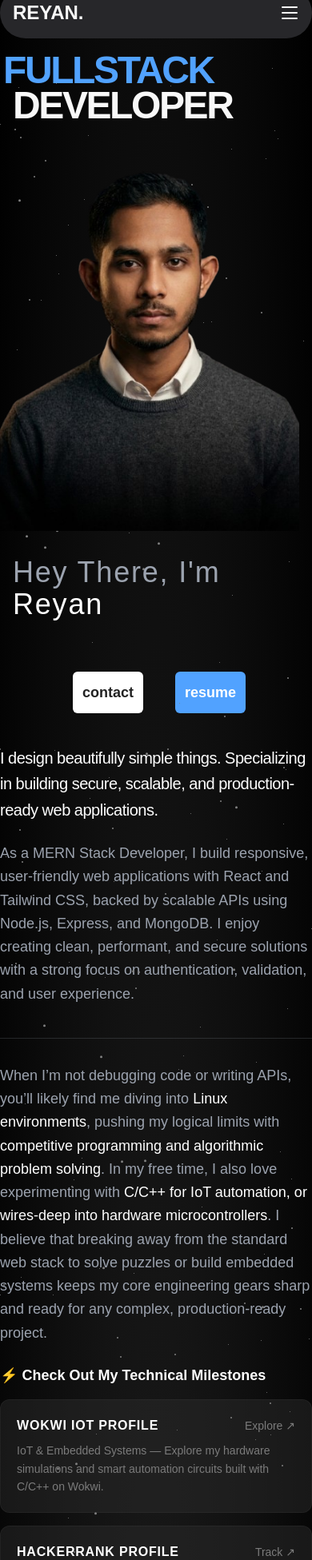
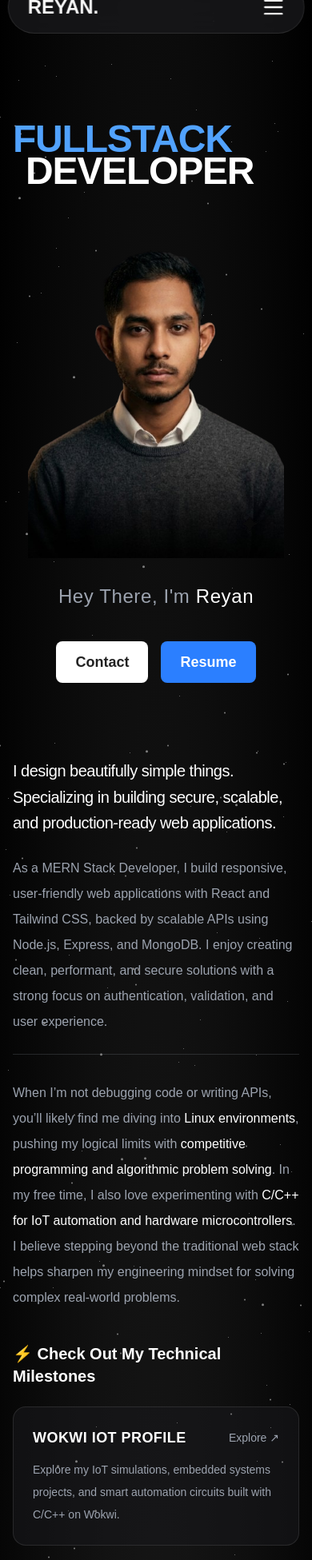
Before and after one commit to Ri-Reyan/reyan, a React app: page / in a window 390 px wide. Shown: the part 40-1991 px from the top of the page at 80% size. Built offline with nearby package versions, Linux system fonts and the light colour scheme; the HTML template or start-up script is replaced by a standard one.

Commit message:
almost done

```diff
--- a/src/App.tsx
+++ b/src/App.tsx
@@ -5,12 +5,9 @@ import Cursor from "./components/ui/Cursor";
 // import Loader from "./components/ui/Loader";
 import Home from "./pages/Home";
 import Navbar from "./components/nav/Navbar";
-import { useNav } from "./context/NavContext";
-import Menubar from "./components/nav/Menubar";
 
 const App = () => {
   // const [loading, setLoading] = useState(true);
-  const { isMenuOpen } = useNav();
 
   // useEffect(() => {
   //   const timer = setTimeout(() => {
@@ -33,7 +30,6 @@ const App = () => {
           <Cursor />
           <Navbar />
           <div className="pt-16">
-            {isMenuOpen && <Menubar />}
             <Routes>
               <Route path="/" element={<Home />} />
               {/* <Route path="/project/:id" element={<ProjectDetails />} /> */}
--- a/src/assets/stack_assets/doc_assests.ts
+++ b/src/assets/stack_assets/doc_assests.ts
@@ -132,6 +132,25 @@ export const projects: IprojectType[] = [
   },
   {
     id: 3,
+    title: "DOGSTUDIO – Modern 3D Landing Page",
+    description:
+      "An immersive, scroll-driven 3D landing page built with React and Three.js. Features animated GLTF models, GSAP-powered storytelling, responsive layouts, and high-performance WebGL rendering to deliver a premium brand experience.",
+    techStack: [
+      "React",
+      "Vite",
+      "Three.js",
+      "@react-three/fiber",
+      "@react-three/drei",
+      "GSAP",
+      "ScrollTrigger",
+      "Tailwind CSS",
+    ],
+    link: "https://dog-studio-a-modern-3d-landing-web.vercel.app/",
+    github:
+      "https://github.com/Ri-Reyan/DOG_STUDIO----A-modern-3d-landing-web-page-using-three-JS",
+  },
+  {
+    id: 3,
     title: "Forever — Full-Stack MERN E-Commerce Platform",
     description:
       "A scalable MERN e-commerce platform featuring user and admin authentication, product management, secure backend APIs, image uploads, and a fast, responsive shopping experience designed with React and Tailwind CSS.",
--- a/src/components/nav/Menubar.tsx
+++ b/src/components/nav/Menubar.tsx
@@ -1,5 +1,5 @@
+import { useLenis } from "lenis/react";
 import { useNav } from "../../context/NavContext";
-import { useLenis } from "lenis/react";
 
 const pages = [
   { id: 1, label: "HOME", section: "home" },
@@ -10,32 +10,50 @@ const pages = [
   { id: 6, label: "CONTACT", section: "contact" },
 ];
 
-const Menubar = () => {
+type MenubarProps = {
+  mobile?: boolean;
+};
+
+const Menubar = ({ mobile = false }: MenubarProps) => {
   const lenis = useLenis();
   const { setIsMenuOpen, activeSection, setActiveSection } = useNav();
 
+  const handleClick = (section: string) => {
+    setActiveSection(section);
+
+    if (mobile) {
+      setIsMenuOpen(false);
+    }
+
+    if (section === "home") {
+      lenis?.scrollTo(0);
+    } else {
+      lenis?.scrollTo(`#${section}`);
+    }
+  };
+
   return (
-    <div className="fixed z-40 w-full mt-10 m-2 p-6 bg-zinc-800 text-xl rounded-md tracking-wider md:relative md:inline-table text-justify">
-      {pages.map((page) => {
-        return (
-          <div
-            onClick={() => {
-              setActiveSection(page.section);
-              setIsMenuOpen(false);
-
-              if (page.section === "home") {
-                lenis?.scrollTo(0);
-              } else {
-                lenis?.scrollTo(`#${page.section}`);
-              }
-            }}
-            className={`p-4 hover:bg-zinc-900 rounded-xl font-medium hover:text-white ${activeSection === page.section ? "bg-zinc-900 text-white" : "text-secondary"}`}
-            key={page.id}
-          >
-            <button>{page.label}</button>
-          </div>
-        );
-      })}
+    <div
+      className={
+        mobile
+          ? "rounded-2xl bg-zinc-900 p-4 shadow-xl"
+          : "flex items-center gap-2"
+      }
+    >
+      {pages.map((page) => (
+        <button
+          key={page.id}
+          onClick={() => handleClick(page.section)}
+          className={`w-full rounded-xl px-4 py-3 text-left text-base font-medium tracking-wider transition-all duration-300 md:w-auto md:text-center md:text-base md:px-2
+            ${
+              activeSection === page.section
+                ? "bg-zinc-800 text-white"
+                : "text-secondary hover:bg-zinc-800 hover:text-white"
+            }`}
+        >
+          {page.label}
+        </button>
+      ))}
     </div>
   );
 };
--- a/src/components/nav/Navbar.tsx
+++ b/src/components/nav/Navbar.tsx
@@ -1,32 +1,47 @@
 import { TextAlignJustify, X } from "lucide-react";
+import { useNavigate } from "react-router-dom";
 import { useNav } from "../../context/NavContext";
-import { useNavigate } from "react-router-dom";
 import Menubar from "./Menubar";
+
+// type MenubarProps = {
+//   mobile?: boolean;
+// };
 
 const Navbar = () => {
   const { isMenuOpen, setIsMenuOpen } = useNav();
   const navigate = useNavigate();
 
   return (
-    <div className="fixed top-0 w-full z-50 bg-zinc-800 flex mt-6 p-4 rounded-4xl align-middle justify-between">
+    <>
+      <nav className="fixed top-4 left-1/2 z-50 flex w-[95%] max-w-7xl -translate-x-1/2 items-center justify-between rounded-full border border-white/10 bg-zinc-900/80 px-6 py-4 backdrop-blur-xl">
         <h1
           onClick={() => navigate("/")}
-        className="font-bold text-2xl md:text-4xl"
+          className="cursor-pointer text-2xl font-bold md:text-3xl"
         >
           REYAN.
         </h1>
+
+        {/* Desktop Menu */}
+        <div className="hidden md:block">
+          <Menubar mobile={false} />
+        </div>
+
+        {/* Mobile Hamburger */}
         <button
-        className="md:hidden lg:hidden xl:hidden"
-        onClick={() => {
-          setIsMenuOpen((prev) => !prev);
-        }}
+          className="md:hidden"
+          onClick={() => setIsMenuOpen((prev) => !prev)}
         >
-        {isMenuOpen ? <X /> : <TextAlignJustify />}
+          {isMenuOpen ? <X size={28} /> : <TextAlignJustify size={28} />}
         </button>
-      <div className="hidden md:block lg:block xl:block md:absolute">
-        <Menubar />
+      </nav>
+
+      {/* Mobile Dropdown */}
+      {isMenuOpen && (
+        <div className="fixed left-4 right-4 top-24 z-40 md:hidden">
+          <Menubar mobile />
         </div>
-    </div>
+      )}
+    </>
   );
 };
 
--- a/src/sections/About.tsx
+++ b/src/sections/About.tsx
@@ -1,12 +1,12 @@
 const About = () => {
   return (
-    <div className="space-y-6 max-w-3xl mt-6">
-      <p className="text-xl font-medium text-white tracking-tight leading-relaxed">
+    <div className="mx-auto mt-6 w-full max-w-4xl space-y-6 px-4 sm:px-6 lg:px-0">
+      <p className="text-xl sm:text-2xl md:text-3xl font-medium tracking-tight leading-relaxed text-white">
         I design beautifully simple things. Specializing in building secure,
         scalable, and production-ready web applications.
       </p>
 
-      <p className="text-lg text-secondary leading-relaxed">
+      <p className="text-base sm:text-lg leading-8 text-secondary">
         As a MERN Stack Developer, I build responsive, user-friendly web
         applications with React and Tailwind CSS, backed by scalable APIs using
         Node.js, Express, and MongoDB. I enjoy creating clean, performant, and
@@ -14,70 +14,71 @@ const About = () => {
         user experience.
       </p>
 
-      <div className="mt-10 border-t border-secondary/20 pt-8">
-        <p className="text-lg md:text-base text-secondary leading-relaxed">
+      <div className="border-t border-secondary/20 pt-8">
+        <p className="text-base sm:text-lg leading-8 text-secondary">
           When I’m not debugging code or writing APIs, you’ll likely find me
           diving into{" "}
-          <span className="text-[#FFFFFF] font-medium">Linux environments</span>
-          , pushing my logical limits with{" "}
-          <span className="text-[#FFFFFF] font-medium">
+          <span className="font-medium text-white">Linux environments</span>,
+          pushing my logical limits with{" "}
+          <span className="font-medium text-white">
             competitive programming and algorithmic problem solving
           </span>
           . In my free time, I also love experimenting with{" "}
-          <span className="text-[#FFFFFF] font-medium">
-            C/C++ for IoT automation, or wires-deep into hardware
-            microcontrollers
+          <span className="font-medium text-white">
+            C/C++ for IoT automation and hardware microcontrollers
           </span>
-          . I believe that breaking away from the standard web stack to solve
-          puzzles or build embedded systems keeps my core engineering gears
-          sharp and ready for any complex, production-ready project.
+          . I believe stepping beyond the traditional web stack helps sharpen my
+          engineering mindset for solving complex real-world problems.
         </p>
-        <br />
-        <h4 className="text-lg md:text-xl font-semibold text-[#FFFFFF] mb-4">
+
+        <h4 className="mt-10 mb-6 text-xl sm:text-2xl font-semibold text-white">
           ⚡ Check Out My Technical Milestones
         </h4>
 
-        {/* Profile Cards Grid */}
-        <div className="grid grid-cols-1 md:grid-cols-2 gap-4">
-          {/* Wokwi Profile Card */}
+        <div className="grid grid-cols-1 gap-5 md:grid-cols-2">
+          {/* Wokwi */}
           <a
-            href={`${import.meta.env.VITE_WOKWI_LINK}`}
+            href={import.meta.env.VITE_WOKWI_LINK}
             target="_blank"
             rel="noopener noreferrer"
-            className="group block p-5 rounded-xl bg-[#2A2A2A]/50 border border-[#7B7B7B]/10 hover:border-[#FFFFFF]/30 transition-all duration-300"
+            className="group rounded-2xl border border-white/10 bg-zinc-900/60 p-6 transition-all duration-300 hover:-translate-y-1 hover:border-white/30"
           >
-            <div className="flex items-center justify-between mb-2">
-              <span className="text-base font-semibold tracking-wider text-[#FFFFFF] uppercase">
+            <div className="mb-3 flex items-center justify-between">
+              <h5 className="text-lg font-semibold uppercase tracking-wide text-white">
                 Wokwi IoT Profile
-              </span>
-              <span className="text-sm text-[#7B7B7B] group-hover:text-[#FFFFFF] transition-colors">
+              </h5>
+
+              <span className="text-sm text-secondary transition-colors group-hover:text-white">
                 Explore ↗
               </span>
             </div>
-            <p className="text-sm md:text-sm text-[#7B7B7B] leading-relaxed">
-              IoT & Embedded Systems — Explore my hardware simulations and smart
+
+            <p className="text-sm sm:text-base leading-7 text-secondary">
+              Explore my IoT simulations, embedded systems projects, and smart
               automation circuits built with C/C++ on Wokwi.
             </p>
           </a>
 
-          {/* HackerRank Profile Card */}
+          {/* HackerRank */}
           <a
-            href={`${import.meta.env.VITE_HACKERRANK_LINK}`}
+            href={import.meta.env.VITE_HACKERRANK_LINK}
             target="_blank"
             rel="noopener noreferrer"
-            className="group block p-5 rounded-xl bg-[#2A2A2A]/50 border border-[#7B7B7B]/10 hover:border-[#FFFFFF]/30 transition-all duration-300"
+            className="group rounded-2xl border border-white/10 bg-zinc-900/60 p-6 transition-all duration-300 hover:-translate-y-1 hover:border-white/30"
           >
-            <div className="flex items-center justify-between mb-2">
-              <span className="text-base font-semibold tracking-wider text-[#FFFFFF] uppercase">
-                HackerRank Profile
-              </span>
-              <span className="text-sm text-[#7B7B7B] group-hover:text-[#FFFFFF] transition-colors">
+            <div className="mb-3 flex items-center justify-between">
+              <h5 className="text-lg font-semibold uppercase tracking-wide text-white">
+                HackerRank
+              </h5>
+
+              <span className="text-sm text-secondary transition-colors group-hover:text-white">
                 Track ↗
               </span>
             </div>
-            <p className="text-sm md:text-sm text-[#7B7B7B] leading-relaxed">
-              Problem Solving — Track my logical thinking, algorithms, and
-              competitive programming badges on HackerRank.
+
+            <p className="text-sm sm:text-base leading-7 text-secondary">
+              Follow my progress in algorithms, data structures, and competitive
+              programming through my HackerRank profile.
             </p>
           </a>
         </div>
--- a/src/sections/Contact.tsx
+++ b/src/sections/Contact.tsx
@@ -1,53 +1,67 @@
-import { Mail, Copyright } from "lucide-react";
+import { Copyright, Mail } from "lucide-react";
 
 const Contact = () => {
   return (
-    <div>
-      <h1 className="text-5xl font-bold text-center">Get in Touch.</h1>
-      <h1 className="text-2xl font-medium p-4 text-center text-secondary">
-        Have a project in mind or just want to say hello?
+    <section className="mx-auto mt-16 w-full max-w-5xl px-4 sm:px-6 lg:px-8">
+      <h1 className="text-center text-4xl font-bold text-white sm:text-5xl md:text-6xl">
+        Get in Touch.
       </h1>
-      <div className="mt-4 flex flex-row place-content-center gap-x-2">
-        <Mail className="text-blue-400" />
-        <h1 className="text-2xl font-medium relative bottom-1">
+
+      <p className="mx-auto mt-4 max-w-2xl text-center text-base text-secondary sm:text-lg md:text-xl">
+        Have a project in mind or just want to say hello? I'd love to hear from
+        you.
+      </p>
+
+      {/* Email */}
+      <div className="mt-8 flex flex-wrap items-center justify-center gap-3">
+        <Mail className="h-6 w-6 text-blue-400" />
+
+        <a
+          href="mailto:rifatging@gmail.com"
+          className="break-all text-lg font-medium transition-colors hover:text-blue-400 sm:text-xl"
+        >
           rifatging@gmail.com
-        </h1>
+        </a>
       </div>
-      <div className="mt-6 flex flex-row gap-x-2 justify-between p-6">
-        <button className="text-lg p-4 bg-zinc-800 rounded-xl hover:scale-105 hover:text-blue-400">
+
+      {/* Social Links */}
+      <div className="mt-10 flex flex-wrap justify-center gap-4">
         <a
-            href={`${import.meta.env.VITE_GITHUB_LINK}`}
+          href={import.meta.env.VITE_GITHUB_LINK}
           target="_blank"
-            rel="noopener , noreferer"
+          rel="noopener noreferrer"
+          className="rounded-xl bg-zinc-800 px-6 py-3 text-base font-medium transition-all duration-300 hover:scale-105 hover:text-blue-400"
         >
-            Github
+          GitHub
         </a>
-        </button>
-        <button className="text-lg p-4 bg-zinc-800 rounded-xl hover:scale-105 hover:text-blue-400">
+
         <a
-            href={`${import.meta.env.VITE_LINKEDIN_LINK}`}
+          href={import.meta.env.VITE_LINKEDIN_LINK}
           target="_blank"
-            rel="noopener , noreferer"
+          rel="noopener noreferrer"
+          className="rounded-xl bg-zinc-800 px-6 py-3 text-base font-medium transition-all duration-300 hover:scale-105 hover:text-blue-400"
         >
           LinkedIn
         </a>
-        </button>
-        <button className="text-lg p-4 bg-zinc-800 rounded-xl hover:scale-105 hover:text-blue-400">
+
         <a
-            href={`${import.meta.env.VITE_INSTAGRAM_LINK}`}
+          href={import.meta.env.VITE_INSTAGRAM_LINK}
           target="_blank"
-            rel="noopener , noreferer"
+          rel="noopener noreferrer"
+          className="rounded-xl bg-zinc-800 px-6 py-3 text-base font-medium transition-all duration-300 hover:scale-105 hover:text-blue-400"
         >
           Instagram
         </a>
-        </button>
       </div>
-      <div className="mt-10 flex flex-row text-xl text-gray-400 gap-x-2 p-4">
-        <Copyright />
-        <h1>REYAN. 2026</h1>
-        <h1>All rights reserved</h1>
+
+      {/* Footer */}
+      <div className="mt-16 flex flex-col items-center justify-center gap-2 border-t border-white/10 py-6 text-center text-sm text-gray-400 sm:flex-row sm:gap-3 sm:text-base">
+        <Copyright className="h-4 w-4" />
+        <span>REYAN. 2026</span>
+        <span className="hidden sm:inline">•</span>
+        <span>All rights reserved.</span>
       </div>
-    </div>
+    </section>
   );
 };
 
--- a/src/sections/Hero.tsx
+++ b/src/sections/Hero.tsx
@@ -5,76 +5,85 @@ import { ScrollTrigger } from "gsap/ScrollTrigger";
 import { useRef } from "react";
 import { useLenis } from "lenis/react";
 
-gsap.registerPlugin(useGSAP);
-gsap.registerPlugin(ScrollTrigger);
+gsap.registerPlugin(useGSAP, ScrollTrigger);
 
 const Hero = () => {
   const lenis = useLenis();
 
   const wordRef = useRef<HTMLHeadingElement | null>(null);
-  const hero_imgRef = useRef<HTMLImageElement | null>(null);
+  const heroImgRef = useRef<HTMLImageElement | null>(null);
+
   useGSAP(() => {
     const tl = gsap.timeline();
-    tl.from(wordRef.current, {
+
+    tl.from(".word", {
       y: 100,
       opacity: 0,
-      duration: 1.5,
-      stagger: 0.2,
+      stagger: 0.15,
+      duration: 1,
       ease: "power3.out",
     });
 
-    tl.from(hero_imgRef.current, {
+    tl.from(heroImgRef.current, {
       y: 100,
       opacity: 0,
-      duration: 0.4,
-      ease: "sine.out",
+      duration: 0.6,
+      ease: "power3.out",
     });
   });
+
   return (
-    <div>
-      <div className="">
+    <section className="mt-14 flex min-h-screen max-w-7xl flex-col justify-center px-4 sm:px-6 lg:px-8">
+      {/* Heading */}
+      <div>
         <h1
           ref={wordRef}
-          className="word text-5xl md:text-6xl font-bold tracking-tighter text-blue-400 mt-10 m-1"
+          className="word text-5xl font-bold tracking-tight text-blue-400 sm:text-6xl md:text-7xl lg:text-7xl"
         >
           FULLSTACK
         </h1>
-        <h1
-          ref={wordRef}
-          className="word text-5xl md:text-6xl font-bold tracking-tighter ml-4 relative bottom-2"
-        >
+
+        <h1 className="word ml-4 -mt-2 text-5xl font-bold tracking-tight text-white sm:text-6xl md:text-7xl lg:text-7xl">
           DEVELOPER
         </h1>
       </div>
-      <div className="md:flex place-content-end pr-4">
-        <img ref={hero_imgRef} className="hero_img" src={hero_rifat} alt="" />
+
+      {/* Image */}
+      <div className="mt-8 flex justify-center md:justify-end">
+        <img
+          ref={heroImgRef}
+          src={hero_rifat}
+          alt="Reyan"
+          className="w-full max-w-xs sm:max-w-sm md:max-w-lg lg:max-w-xl"
+        />
       </div>
-      <div className="mt-10 md:flex place-content-end pr-4">
-        <h1 className="wordTwo text-4xl md:text-5xl font-medium tracking-wider ml-4 relative bottom-2 text-secondary">
-          Hey There, I'm {""}
-          <span className="text-white">Reyan</span>
-        </h1>
+
+      {/* Subtitle */}
+      <div className="mt-8 text-center md:text-right">
+        <h2 className="text-2xl font-medium tracking-wide text-secondary sm:text-3xl md:text-4xl lg:text-5xl">
+          Hey There, I'm <span className="text-white">Reyan</span>
+        </h2>
       </div>
-      <div className="flex flex-row mt-10 place-content-center gap-x-10 p-4 pl-6">
+
+      {/* Buttons */}
+      <div className="mt-10 flex flex-wrap justify-center gap-4 md:justify-end">
         <button
-          onClick={() => {
-            lenis?.scrollTo("#contact");
-          }}
-          className="bg-white text-background p-3 text-lg font-semibold rounded-md hover:scale-105 md:text-2xl"
+          onClick={() => lenis?.scrollTo("#contact")}
+          className="rounded-lg bg-white px-6 py-3 text-lg font-semibold text-background transition hover:scale-105"
         >
-          contact
+          Contact
         </button>
-        <button className="bg-blue-400 text-white p-3 text-lg font-semibold rounded-md hover:scale-105 md:text-2xl">
-          <a
-            href={`${import.meta.env.VITE_RESUME_LINK}`}
-            target="_blank"
-            rel="noopener, noreferer"
-          >
-            resume
-          </a>
-        </button>
+
+        <a
+          href={import.meta.env.VITE_RESUME_LINK}
+          target="_blank"
+          rel="noopener noreferrer"
+          className="rounded-lg bg-blue-500 px-6 py-3 text-lg font-semibold text-white transition hover:scale-105"
+        >
+          Resume
+        </a>
       </div>
-    </div>
+    </section>
   );
 };
 
--- a/src/sections/Projects.tsx
+++ b/src/sections/Projects.tsx
@@ -2,52 +2,63 @@ import { projects } from "../assets/stack_assets/doc_assests";
 
 const Projects = () => {
   return (
-    <div className="mt-10">
-      <h1 className="text-4xl text-center font-semibold">Things I've Built</h1>
-      <div className="flex flex-col gap-y-4 mt-4">
+    <section className="mx-auto mt-16 w-full max-w-7xl px-4 sm:px-6 lg:px-8">
+      <h1 className="mb-10 text-center text-3xl font-semibold text-white sm:text-4xl md:text-5xl">
+        Things I've Built
+      </h1>
+
+      <div className="space-y-6">
         {projects.map((data) => (
           <div
-            className="bg-[#2A2A2A]/50 border border-[#7B7B7B]/20 px-4 py-2 rounded-xl hover:border-[#FFFFFF]/40 transition-colors flex flex-col gap-y-2 place-content-center m-2"
             key={data.id}
+            className="rounded-2xl border border-white/10 bg-zinc-900/60 p-5 transition-all duration-300 hover:border-white/30"
           >
-            <h1 className="text-xl font-semibold">{data.title}</h1>
-            <p className="text-sm text-gray-400">{data.description}</p>
-            <div>
-              {data.techStack.map((elem) => (
-                <div className="inline-table space-x-2 space-y-2" key={elem}>
-                  <p
-                    className="bg-[#2A2A2A]/50 border border-[#7B7B7B]/20 px-2 py-1 rounded-xl hover:border-[#FFFFFF]/40 transition-colors place-content-center text-sm"
-                    key={elem}
+            {/* Title */}
+            <h2 className="text-xl font-semibold text-white sm:text-2xl">
+              {data.title}
+            </h2>
+
+            {/* Description */}
+            <p className="mt-3 text-sm leading-7 text-secondary sm:text-base">
+              {data.description}
+            </p>
+
+            {/* Tech Stack */}
+            <div className="mt-5 flex flex-wrap gap-2">
+              {data.techStack.map((tech) => (
+                <span
+                  key={tech}
+                  className="rounded-full border border-white/10 bg-zinc-800 px-3 py-1 text-xs text-white transition-colors hover:border-white/40 sm:text-sm"
                 >
-                    {elem}
-                  </p>
+                  {tech}
+                </span>
+              ))}
             </div>
-              ))}
-              <div className="mt-4 flex flex-row gap-x-4">
-                <button className="bg-white text-background p-3 text-lg font-semibold rounded-md hover:scale-105">
+
+            {/* Buttons */}
+            <div className="mt-6 flex flex-col gap-3 sm:flex-row">
               <a
-                    href={`${data.github}`}
+                href={data.github}
                 target="_blank"
                 rel="noopener noreferrer"
+                className="rounded-lg bg-white px-5 py-3 text-center font-semibold text-black transition-transform duration-300 hover:scale-105"
               >
-                    Github
+                GitHub
               </a>
-                </button>
-                <button className="bg-blue-400 text-white p-3 text-lg font-semibold rounded-md hover:scale-105">
+
               <a
-                    href={`${data.link}`}
+                href={data.link}
                 target="_blank"
                 rel="noopener noreferrer"
+                className="rounded-lg bg-blue-500 px-5 py-3 text-center font-semibold text-white transition-transform duration-300 hover:scale-105"
               >
-                    Preview
+                Live Preview
               </a>
-                </button>
-              </div>
             </div>
           </div>
         ))}
       </div>
-    </div>
+    </section>
   );
 };
 
```
Also changed, not shown: src/sections/Skills.tsx (+29 -97 lines). Lines whose indentation alone changed are shown as unchanged.
